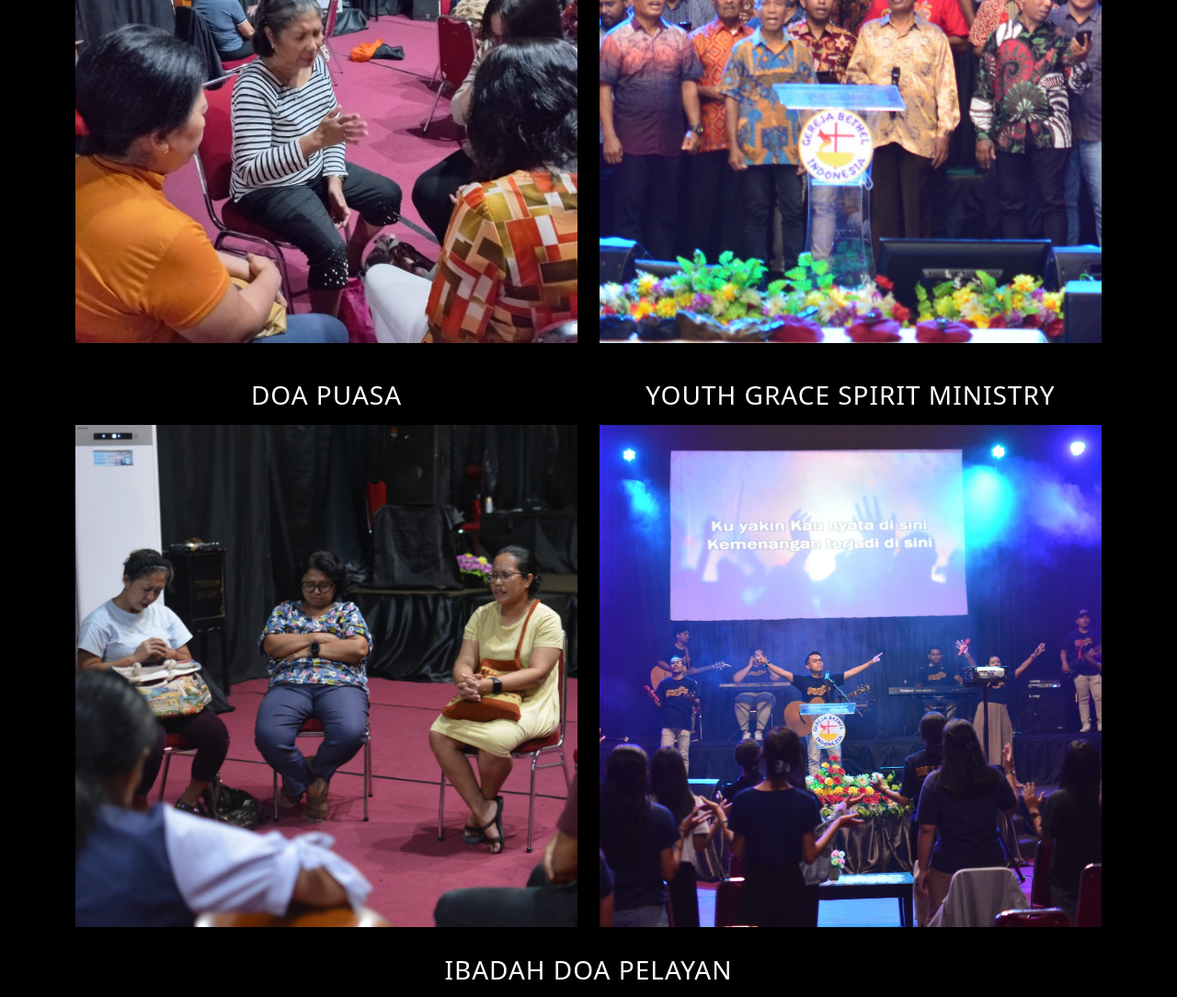
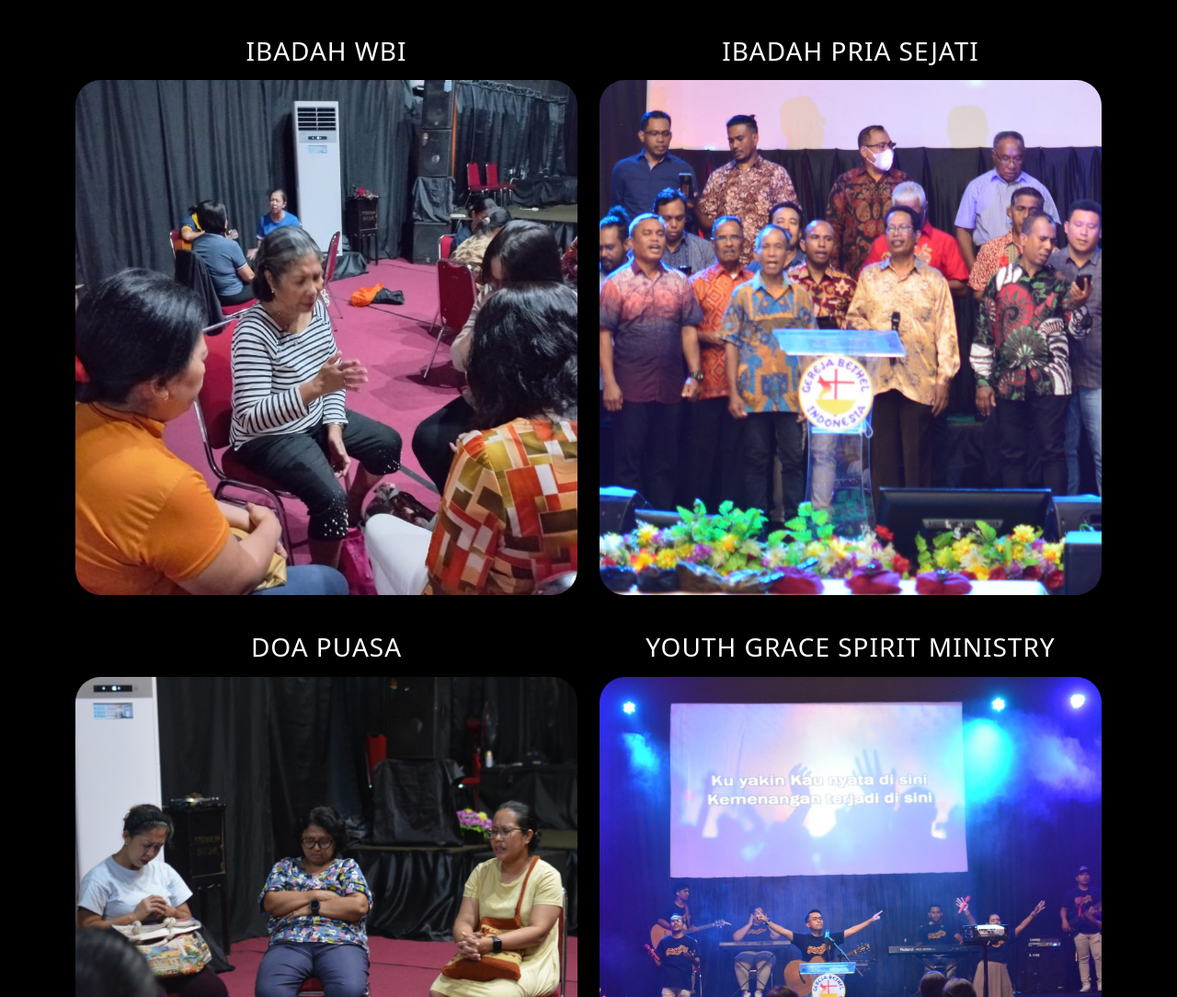
Before and after one commit to arpadox99/website_gereja, a PHP site: page /content/services.php in a window 1280 px wide. Shown: the part 2185-3269 px from the top of the page at 92% size. Run offline with PHP 8.4, Linux system fonts and the light colour scheme.

Commit message:
6 juni updte

```diff
--- a/assets/css/style.css
+++ b/assets/css/style.css
@@ -271,7 +271,16 @@ a#text {
 a#text h3 {
   margin-bottom: 15px;
 }
-
+#SM,
+#IS,
+#IWBI,
+#IPS,
+#DP,
+#YGSM {
+  border-radius: 5%; /* rounded menu services*/
+  width: auto; /* lebar */
+  height: 560px;
+}
 img#SMpage,
 img#DPpage,
 img#IDPpage,
@@ -293,6 +302,15 @@ img#IPSpage {
 
 /* ukuran service saat layar */
 @media (max-width: 768px) {
+  #SM,
+  #IS,
+  #IWBI,
+  #IPS,
+  #DP,
+  #YGSM {
+    width: 300px; /* lebar after mobile */
+    height: auto; /* Tinggi menyesuaikan */
+  }
   .text-serv {
     padding-bottom: 0;
   }
@@ -323,7 +341,7 @@ img#IPSpage {
   height: auto;
   position: absolute;
   top: 0;
-  left: 40%;
+  left: 45%;
   transform: translateY(1380px);
   z-index: 1;
 }
```
